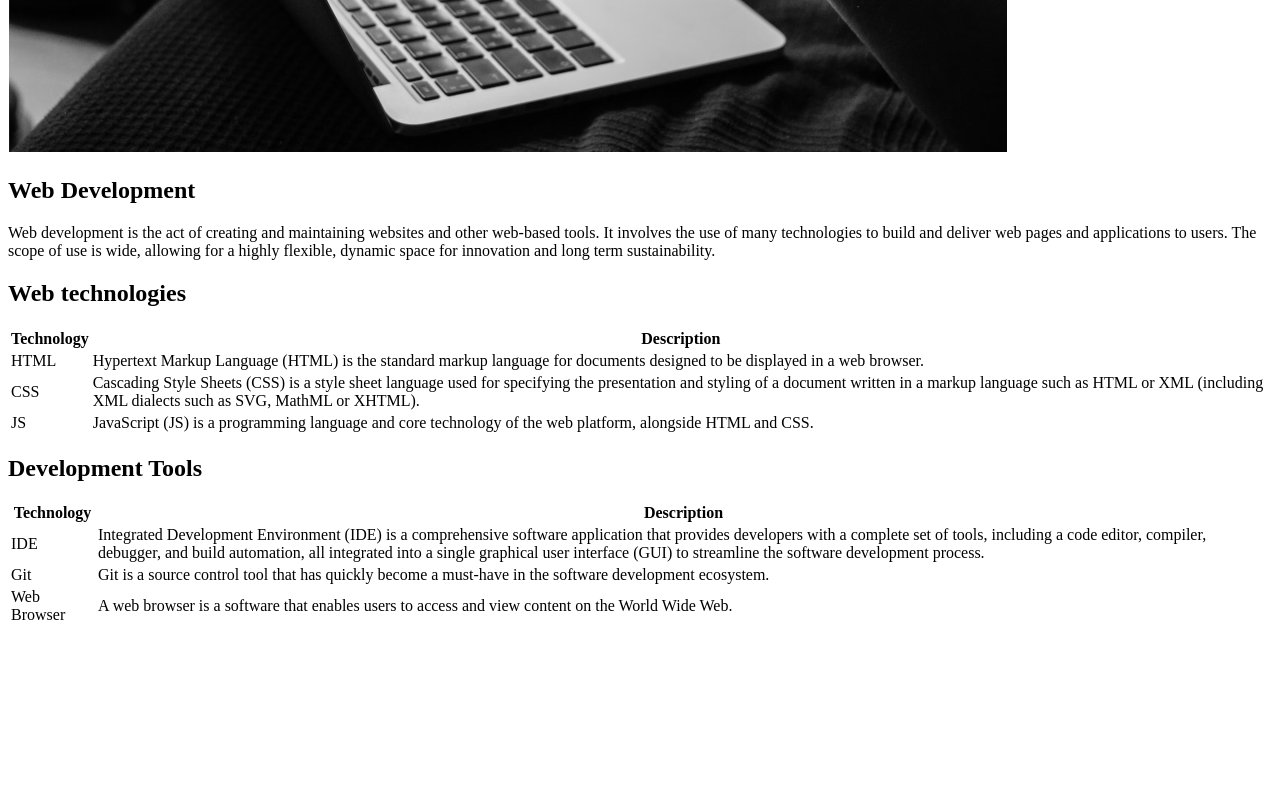
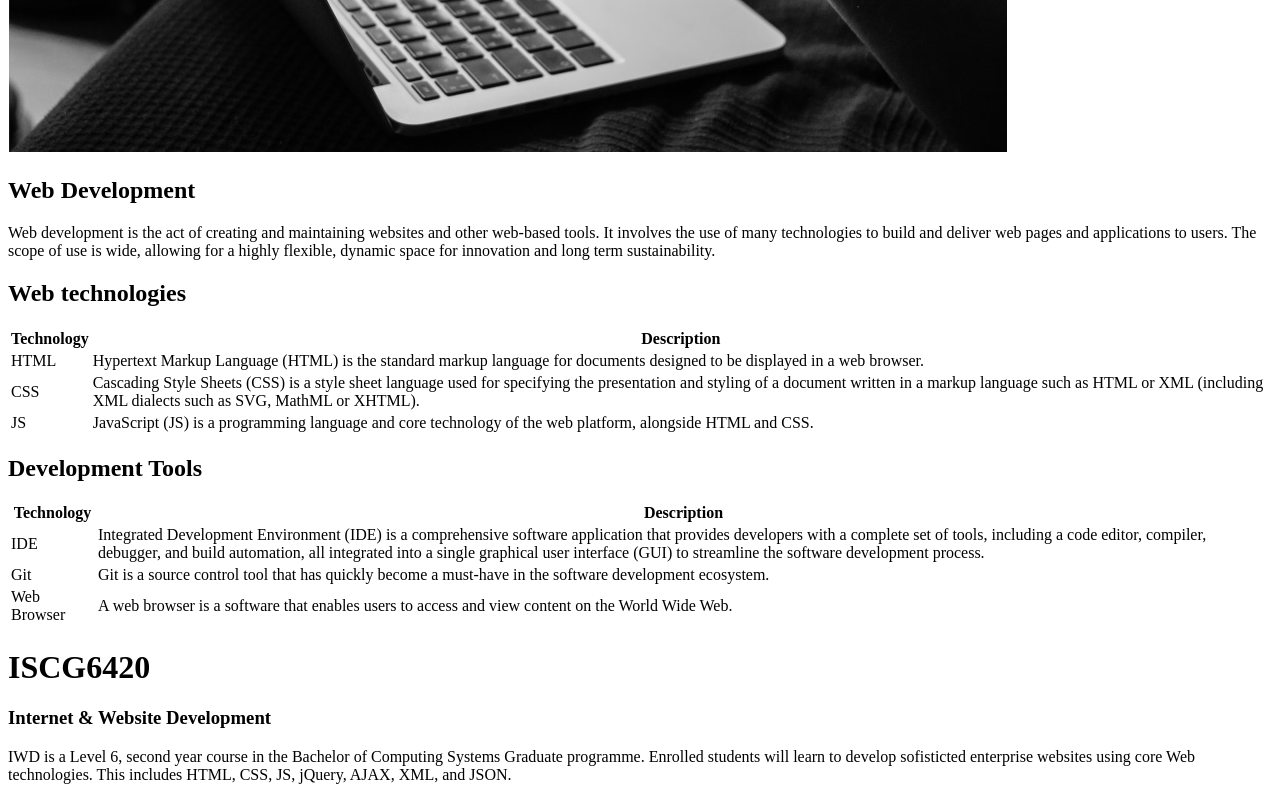
Before and after one commit to Perisi02/Exercises, a plain HTML site: page index.html in a window 1280 px wide. Shown: the part 522-1322 px from the top of the page. Before the commit the page ends 1157 px from the top, so only its background shows below. Drawn offline with Linux system fonts and the light colour scheme.

Commit message:
Exercise 1 Complete!

```diff
--- a/index.html
+++ b/index.html
@@ -65,5 +65,14 @@
              <tr><td>Web Browser</td><td>A web browser is a software that enables users to access and view content on the World Wide Web.</td></tr>
          </table>
     </div>
+    <div class="sidebar">
+        <h1>ISCG6420</h1>
+        <h3>Internet & Website Development</h3>
+        <p>
+            IWD is a Level 6, second year course in the Bachelor of Computing Systems Graduate programme.
+            Enrolled students will learn to develop sofisticted enterprise websites using core Web
+            technologies. This includes HTML, CSS, JS, jQuery, AJAX, XML, and JSON.
+        </p>
+    </div>
 </body>
 </html>
```
